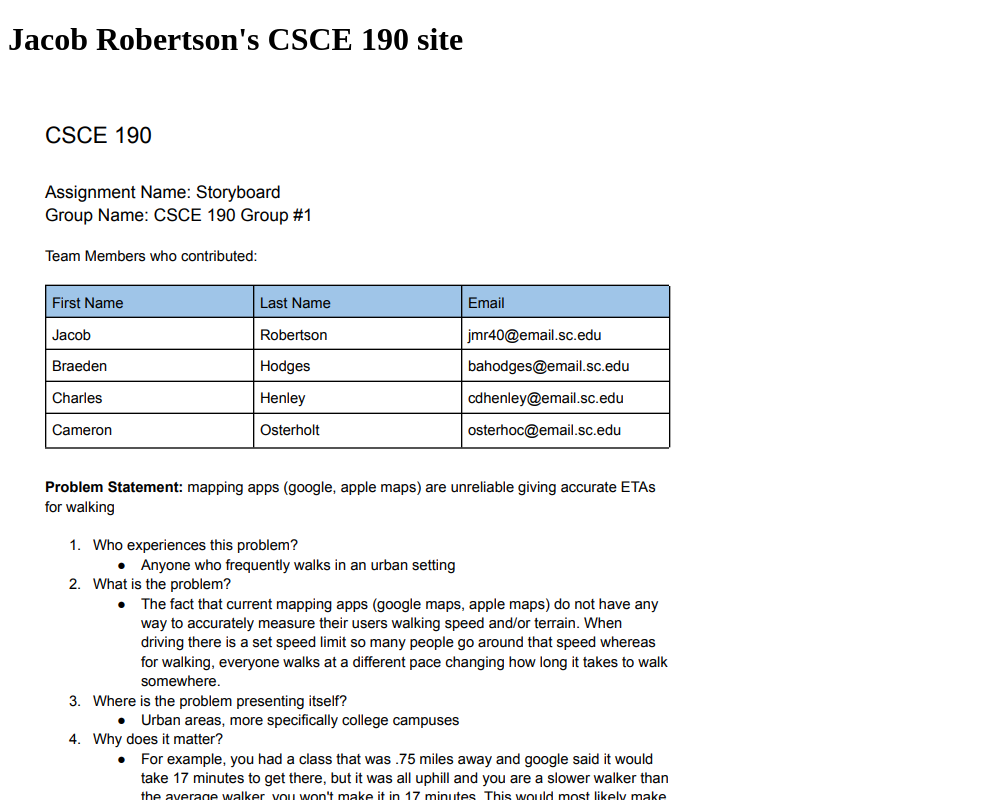
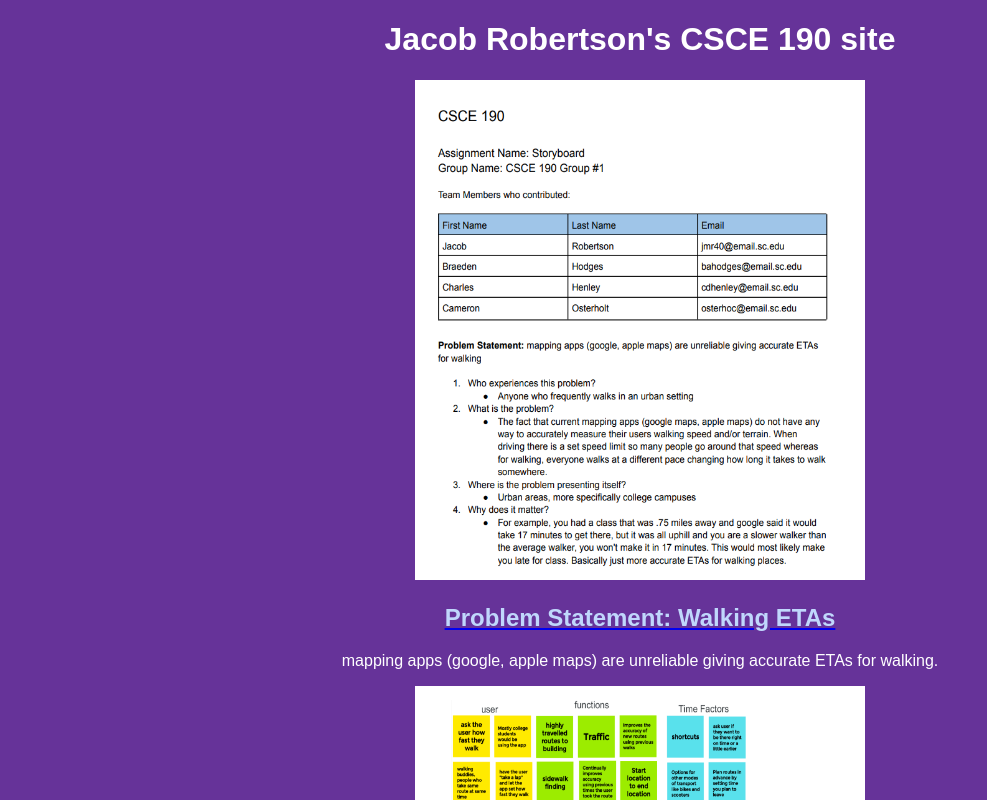
Before and after one commit to JakeR-wq/JakeR-wq.github.io, a plain HTML site: page index.html in a window 1280 px wide. Shown: the top 800 px of the page, without its empty margins (0-987 px from the left). Drawn offline with Linux system fonts and the light colour scheme.

Commit message:
Add files via upload

```diff
--- a/index.html
+++ b/index.html
@@ -4,12 +4,13 @@
         <title>
             Jacob Robertson's CSCE 190 site
         </title>
+        <link rel="stylesheet" href="styles.css">
     </head>
     <body>
         <h1>Jacob Robertson's CSCE 190 site</h1>
         <!-- Problem Statement-->
         <section class="assignment">
-            <a href="Files/problemstatement.pdf"><img src="Images/realproblemstatement.PNG"></a>
+            <a href="Files/problemstatement.pdf"><img src="Images/realproblemstatement.PNG" width="450" height="500"></a>
             <section class="ass-details">
                 <a href="Files/problemstatement.pdf"><h2>Problem Statement: Walking ETAs</h2></a>
                 <p>
@@ -20,7 +21,7 @@
         </section>
         <!-- Affinity Diagram-->
         <section class="assignment">
-            <a href="Files/AffinityDiagramREAL.pdf"><img src="Images/AffinityDiagramREAL.PNG"></a>
+            <a href="Files/AffinityDiagramREAL.pdf"><img src="Images/AffinityDiagramREAL.PNG" width="450" height="500"></a>
             <section class="ass-details">
                 <a href="Files/AffinityDiagramREAL.pdf"><h2>Affinity Diagram: Walking ETAs</h2></a>
                 <p>
--- /dev/null
+++ b/styles.css
@@ -0,0 +1,14 @@
+body {
+    background: rebeccapurple;
+    font-family: Arial, Helvetica, sans-serif;
+    text-align: center;
+}
+h1{
+    color: white;
+}
+p{
+    color: white;
+}
+h2{
+    color: #c0d7fc;
+}
```
